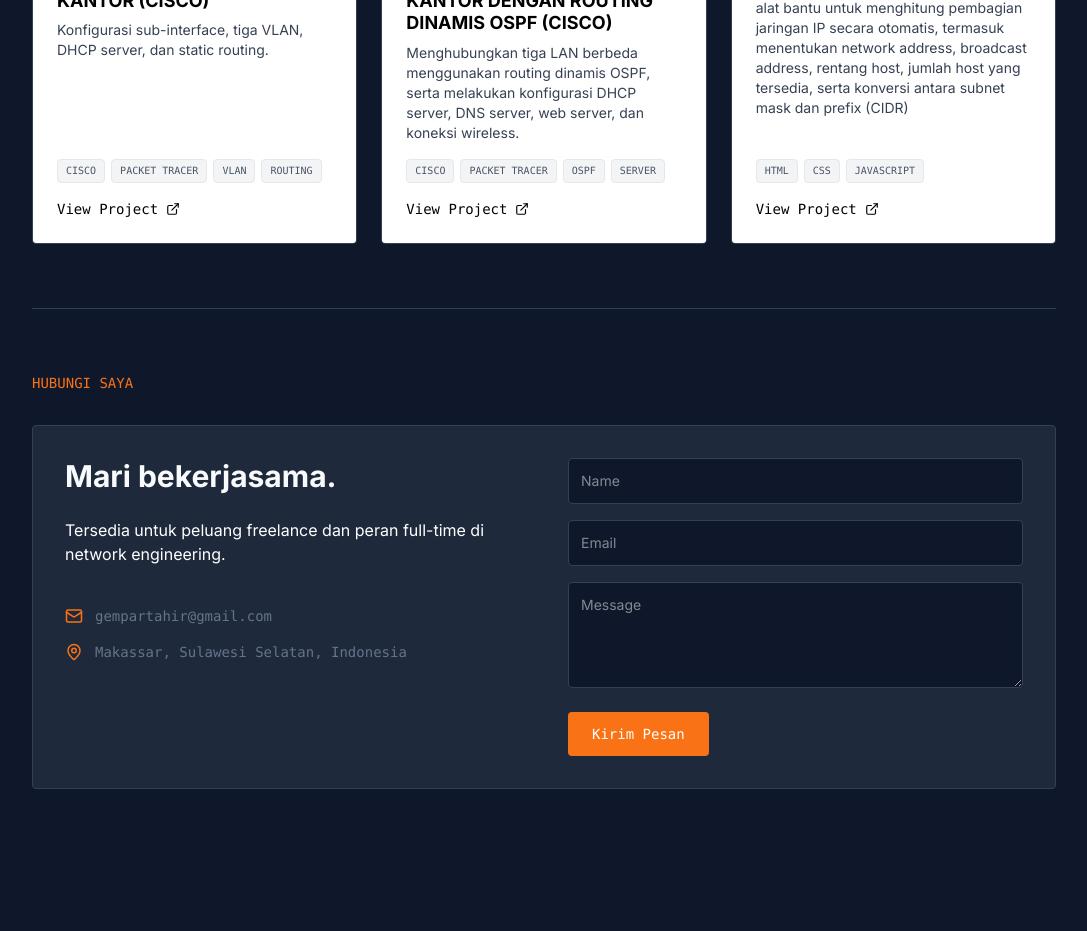
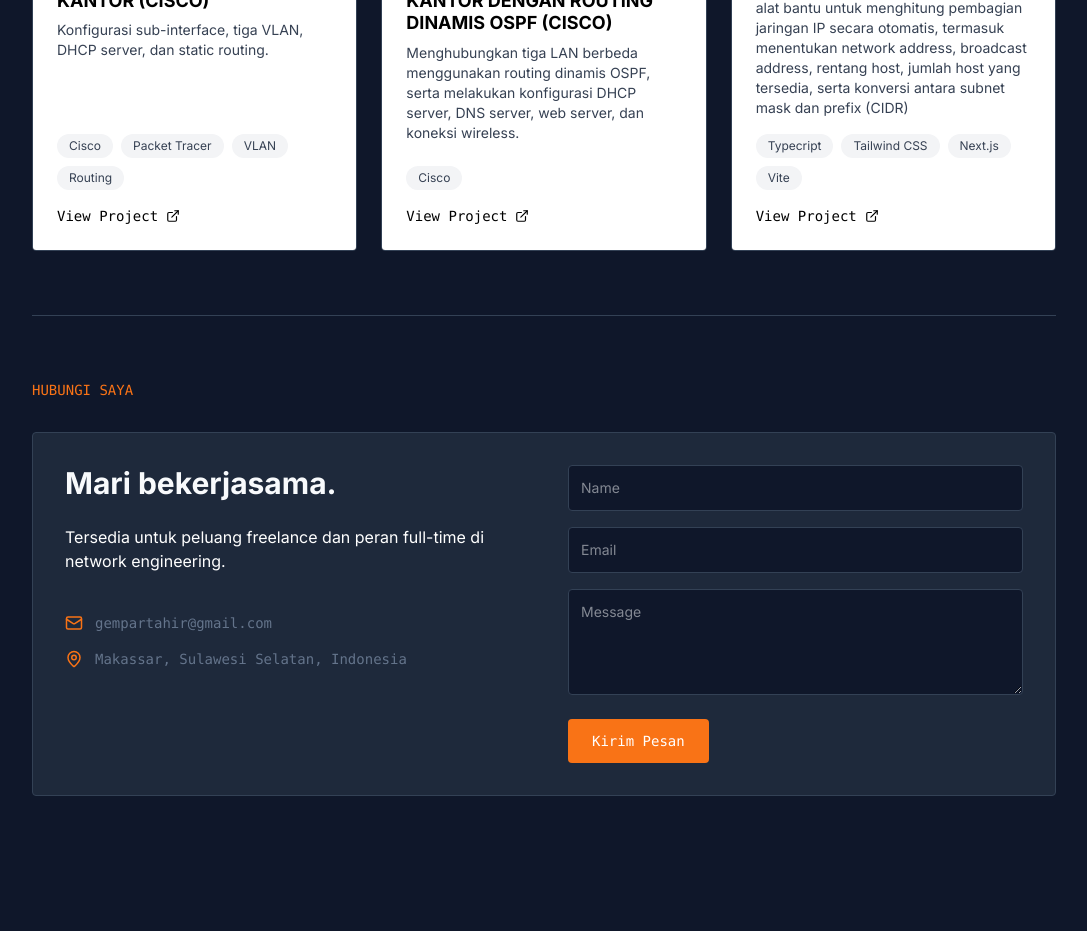
Before and after one commit to BangGempar/web-portofolio, a Next.js app: page / in a window 1280 px wide. Shown: the part 2720-3651 px from the top of the page, without its empty margins (96-1183 px from the left). Built offline with nearby package versions, Linux system fonts and the light colour scheme.

Commit message:
Update tech stack badge styles to match reference (pill shape, normal case)

```diff
--- a/app/components/Projects.tsx
+++ b/app/components/Projects.tsx
@@ -7,8 +7,8 @@ import subnetImg from "./picture/image copy 2.png";
 export function Projects() {
   const projects = [
     { title: "SIMULASI JARINGAN VLAN KANTOR (CISCO)", desc: "Konfigurasi sub-interface, tiga VLAN, DHCP server, dan static routing.", image: ciscoImg, link: "/project_vlan_kantor.pdf", tech: ["Cisco", "Packet Tracer", "VLAN", "Routing"] },
-    { title: "SIMULASI JARINGAN MULTI KANTOR DENGAN ROUTING DINAMIS OSPF (CISCO)", desc: "Menghubungkan tiga LAN berbeda menggunakan routing dinamis OSPF, serta melakukan konfigurasi DHCP server, DNS server, web server, dan koneksi wireless.", image: ospfImg, link: "/file/LAPORAN GEMPAR PERKASA TAHIR.pdf", tech: ["Cisco", "Packet Tracer", "OSPF", "Server"] },
-    { title: "IPv4 SUBNET KALKULATOR", desc: "alat bantu untuk menghitung pembagian jaringan IP secara otomatis, termasuk menentukan network address, broadcast address, rentang host, jumlah host yang tersedia, serta konversi antara subnet mask dan prefix (CIDR)", image: subnetImg, link: "https://github.com/BangGempar/kalkulator-subnet", tech: ["HTML", "CSS", "JavaScript"] }
+    { title: "SIMULASI JARINGAN MULTI KANTOR DENGAN ROUTING DINAMIS OSPF (CISCO)", desc: "Menghubungkan tiga LAN berbeda menggunakan routing dinamis OSPF, serta melakukan konfigurasi DHCP server, DNS server, web server, dan koneksi wireless.", image: ospfImg, link: "/file/LAPORAN GEMPAR PERKASA TAHIR.pdf", tech: ["Cisco"] },
+    { title: "IPv4 SUBNET KALKULATOR", desc: "alat bantu untuk menghitung pembagian jaringan IP secara otomatis, termasuk menentukan network address, broadcast address, rentang host, jumlah host yang tersedia, serta konversi antara subnet mask dan prefix (CIDR)", image: subnetImg, link: "https://github.com/BangGempar/kalkulator-subnet", tech: ["Typecript", "Tailwind CSS","Next.js","Vite"] }
   ];
   return (
     <section id="projects" className="flex flex-col gap-8">
@@ -26,9 +26,9 @@ export function Projects() {
             <div className="bg-white p-6 flex flex-col flex-1 text-black">
               <h3 className="font-bold text-lg mb-2 leading-tight">{p.title}</h3>
               <p className="text-sm text-gray-700 mb-4 flex-1">{p.desc}</p>
-              <div className="flex flex-wrap gap-1.5 mb-4 items-end">
+              <div className="flex flex-wrap gap-2 mb-4 items-end">
                 {p.tech?.map(t => (
-                  <span key={t} className="px-2 py-1 bg-gray-100 border border-gray-200 text-gray-600 text-[10px] uppercase font-mono rounded inline-flex items-center justify-center whitespace-nowrap h-6">
+                  <span key={t} className="px-3 py-1 bg-gray-100 text-gray-700 text-xs rounded-full inline-flex items-center justify-center whitespace-nowrap">
                     {t}
                   </span>
                 ))}
```
